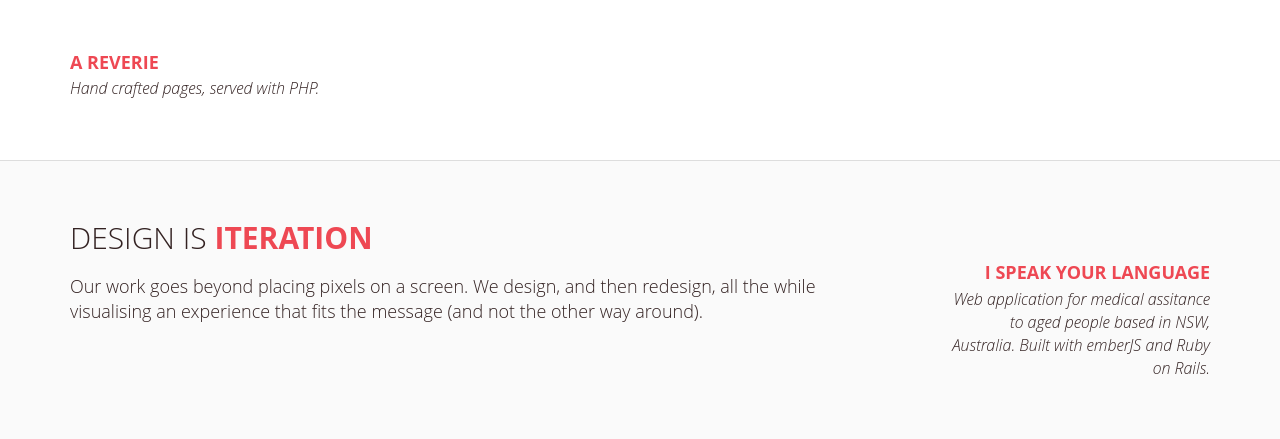
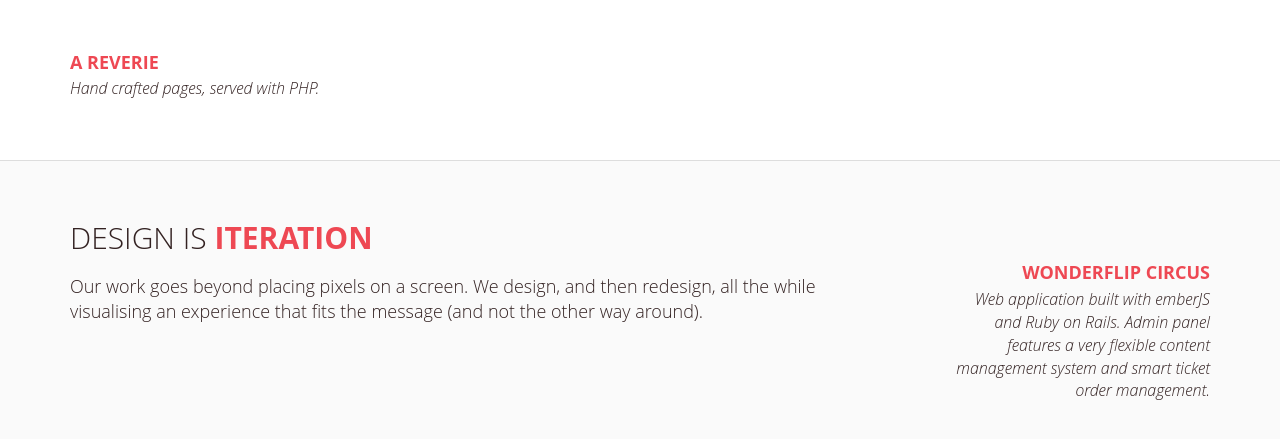
Before and after one commit to HashCookies/hashcookies.github.io, a Jekyll site: the page built from portfolio.html, in a window 1280 px wide and 900 px high, scrolled down 3679 px. Shown: the top 439 px of the window. Built offline with Jekyll 4.4.1, drawn with Linux system fonts in a browser that asks for light colours; nearby versions of some CDN libraries; comment, search, counter and statistics services are not loaded; a style sheet for code colours, icons or effects is not loaded.

Commit message:
Changing a project in the work section

```diff
--- a/_includes/work.html
+++ b/_includes/work.html
@@ -162,14 +162,14 @@
 			 	<p class="lead">Our work goes beyond placing pixels on a screen. We design, and then redesign, all the while visualising an experience that fits the message (and not the other way around).</p>
 			</div>
 			<div class="col-md-3 project-info text-right pull-right">
-				<h6 class="project-title">I Speak Your Language</h6>
-				<p class="project-desc">Web application for medical assitance to aged people based in NSW, Australia. Built with emberJS and Ruby on Rails.</p>
+				<h6 class="project-title">Wonderflip Circus</h6>
+				<p class="project-desc">Web application built with emberJS and Ruby on Rails. Admin panel features a very flexible content management system and smart ticket order management.</p>
 			</div>
 		</div>
 		<div class="row">
 			<div class="col-md-12 screenshot-wrap">
 				<div class="screenshot-wrap browser-frame-wrap">
-					<a href="http://ispeakyourlanguage.com.au" target="_blank">
+					<a href="http://wonderflipcircus.com" target="_blank">
 					<svg version="1.1" height="650" width="1135">
 						<g id="palm-frame" class="browser-frame" sketch:type="MSShapeGroup" transform="translate(0.5,0.5)">
 						   <rect class="long-path main-frame" x="0" y="0" width="1128" height="630" rx="5"></rect>
@@ -179,7 +179,7 @@
 						   <circle class="short-path" cx="60" cy="23" r="6"></circle>
 						   <rect class="long-path address-bar" x="77" y="13" width="1038" height="20" rx="3"></rect>
 						   <text x="86" y="26" class="address-path short-path">I Speak Your Language</text>
-						   <img src="/assets/images/scr-isyl.jpg" alt="Screenshot of I Speak Your Language" id="scr-isyl" class="screenshot" />
+						   <img src="/assets/images/scr-wonderflip-circus.png" alt="Screenshot of Wonderflip Circus" id="scr-isyl" class="screenshot" />
 						</g>
 					</svg>
 					</a>
```
Also changed, not shown: assets/images/scr-wonderflip-circus.png (added).
